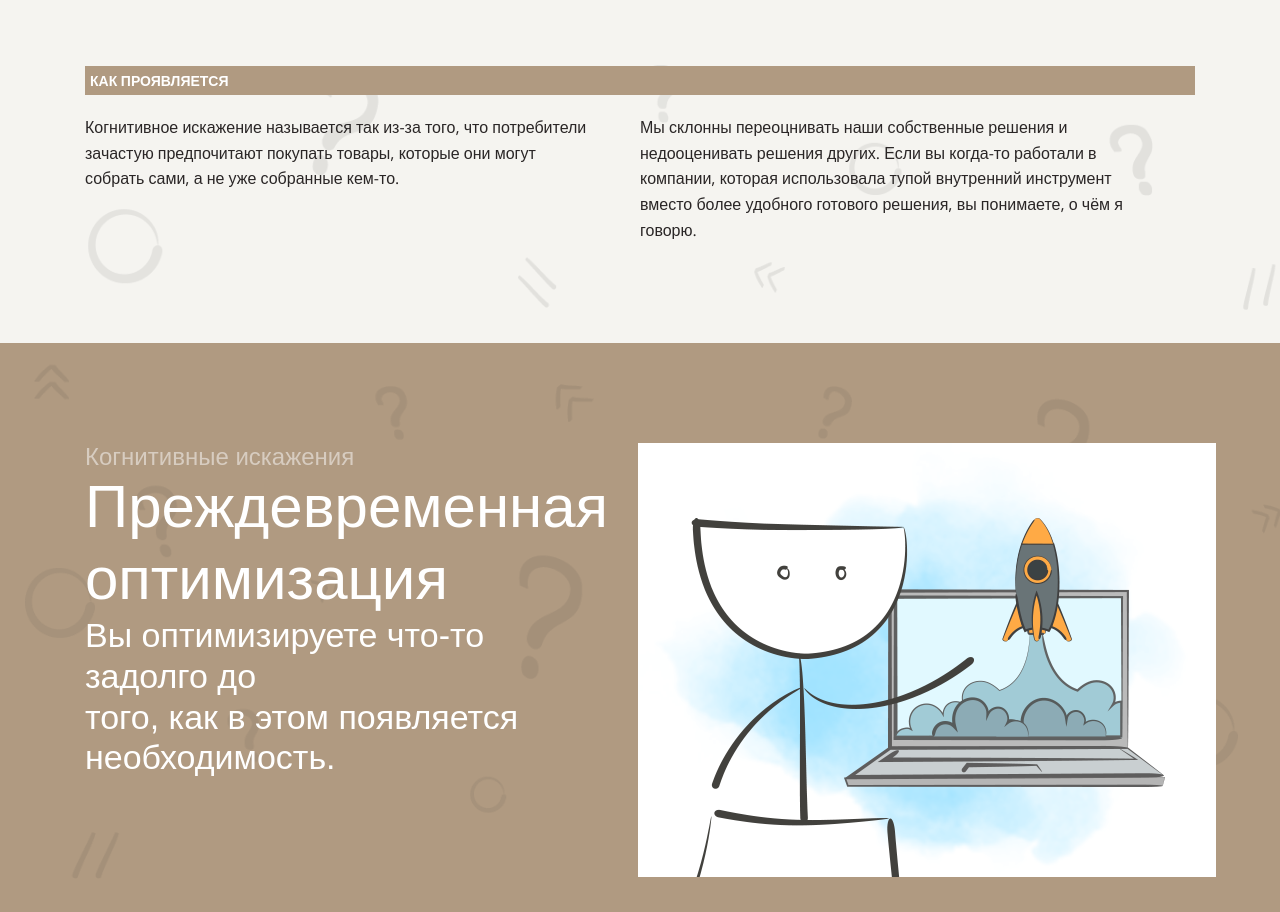
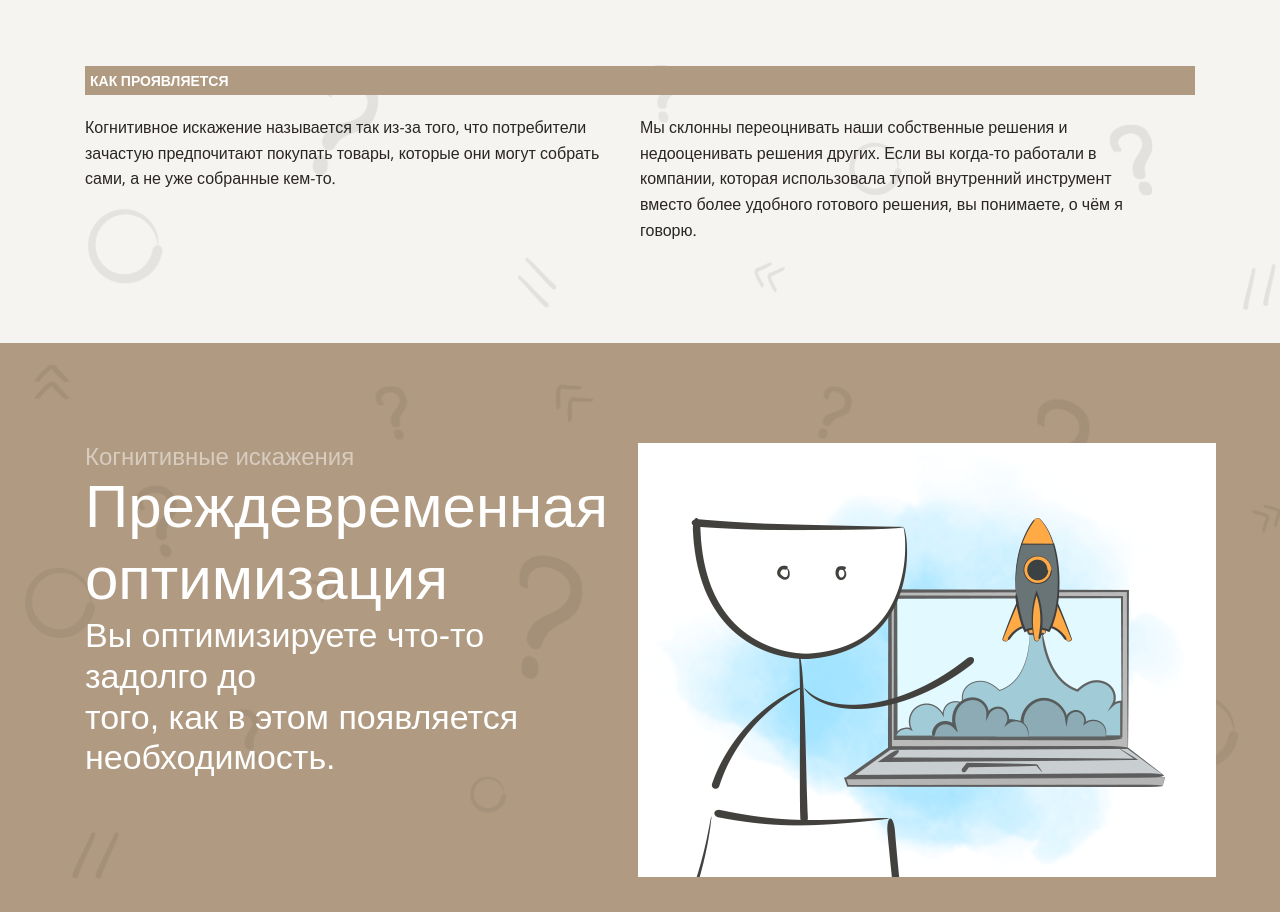
Before and after one commit to MityaDementiy/layout-designer-project-lvl1, a website: page src/index.html in a window 1280 px wide. Shown: the part 3248-4160 px from the top of the page. Drawn offline with nearby package versions, Linux system fonts and the light colour scheme; a web font is replaced by a local one.

Commit message:
Fix wrapping

```diff
--- a/src/index.html
+++ b/src/index.html
@@ -148,10 +148,10 @@
                 <div class="distortion-header-container-dark">
                     <h4 class="distortion-header-white">Как проявляется</h4>
                 </div>
-                <div class="d-flex nowrap">
-                    <p class="flex-1 nowrap">
-                        Когнитивное искажение называется так из-за того, что потребители<br> зачастую предпочитают
-                        покупать товары, которые они могут<br> собрать сами, а не уже собранные кем-то.
+                <div class="d-flex">
+                    <p class="flex-1">
+                        Когнитивное искажение называется так из-за того, что потребители зачастую предпочитают
+                        покупать товары, которые они могут собрать сами, а не уже собранные кем-то.
                     </p>
                     <p class="flex-1 nowrap">
                         Мы склонны переоцнивать наши собственные решения и<br> недооценивать решения других. Если вы
```
